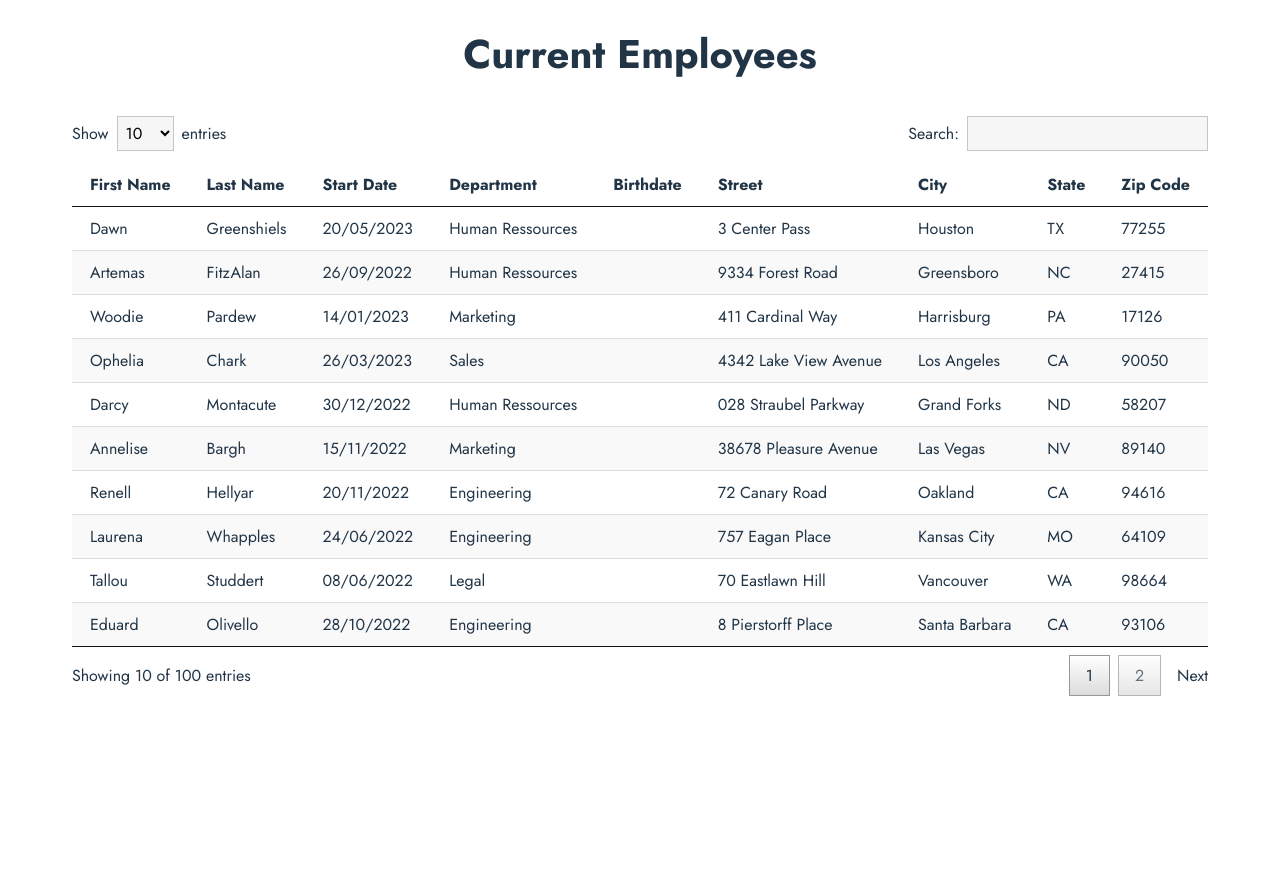
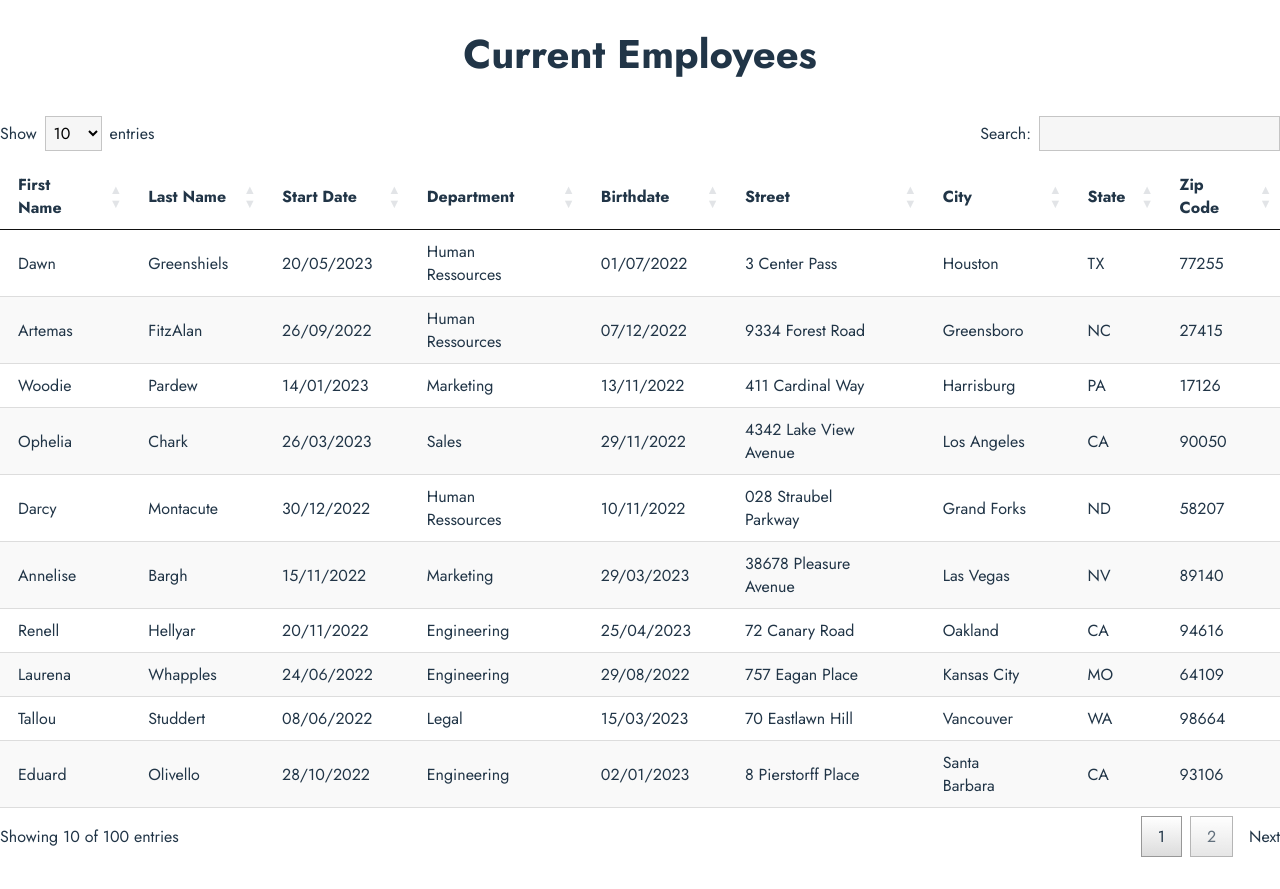
Before and after one commit to ask0ldd/P14-JQuery2ReactPluginsConversion, a React (Vite) app: page /employee-list in a window 1280 px wide. Before the commit the page ends 800 px from the top, so only its background shows below. Built offline with nearby package versions, Linux system fonts and the light colour scheme.

Commit message:
table component use context instead of props now

```diff
--- a/src/App.css
+++ b/src/App.css
@@ -1,7 +1,7 @@
 #root {
   max-width: 1440px;
   margin: 0 auto;
-  padding: 2rem;
+  padding: 2rem 0;
 }
 
 a {
--- a/src/components/DatasTable/DatasTable.tsx
+++ b/src/components/DatasTable/DatasTable.tsx
@@ -46,8 +46,8 @@ function DatasTable({columnsDefinition, tableDatas} : IProps){
         setDisplayRules({...displayRules, currentPage : 1})
     }, [searchString])
 
-    const firstDisplayedEntry = Math.abs((displayRules.currentPage-1)*displayRules.nEntriesPerPage)
-    const lastDisplayedEntry = Math.abs((displayRules.currentPage-1)*displayRules.nEntriesPerPage + displayRules.nEntriesPerPage)
+    /*const firstDisplayedEntry = Math.abs((displayRules.currentPage-1)*displayRules.nEntriesPerPage)
+    const lastDisplayedEntry = Math.abs((displayRules.currentPage-1)*displayRules.nEntriesPerPage + displayRules.nEntriesPerPage)*/
     // console.log('first: ', firstDisplayedEntry)
     // console.log('last: ', lastDisplayedEntry)
 
@@ -55,14 +55,14 @@ function DatasTable({columnsDefinition, tableDatas} : IProps){
 
     return(
         <>
-            <DatasTableContext.Provider value={{displayRules, tableDatasState, ordering, searchString, setDisplayRules, setOrdering, setSearchString}}>
+            <DatasTableContext.Provider value={{displayRules, tableDatasState, ordering, searchString, tableColumnsNames, tableDatasKeys, setDisplayRules, setOrdering, setSearchString}}>
                 <div id="entriesNSearchContainer">
                     <NDisplayedSelect/>
                     <SearchModule/>
                 </div>
-                <Table tableColumnsNames={tableColumnsNames} tableDatasKeys={tableDatasKeys} tableDatas={[...tableDatasState].slice(firstDisplayedEntry, lastDisplayedEntry)} setOrdering={setOrdering} ordering={ordering} setDisplayingRange={setDisplayRules}/>
+                <Table/>
                 <div id="infosNPaginationContainer">
-                    <NEntries nEntries={tableDatasState.slice(firstDisplayedEntry, lastDisplayedEntry).length} totalEntries={tableDatasState.length}/>
+                    <NEntries/>
                     <Pagination totalEntries={tableDatasState.length} currentPage={displayRules.currentPage} nEntriesPerPage={displayRules.nEntriesPerPage} setDisplayRules={setDisplayRules}/>
                 </div>
             </DatasTableContext.Provider>
@@ -70,21 +70,25 @@ function DatasTable({columnsDefinition, tableDatas} : IProps){
     )
 }
 
+/*
+<Table tableColumnsNames={tableColumnsNames} tableDatasKeys={tableDatasKeys} tableDatas={[...tableDatasState].slice(firstDisplayedEntry, lastDisplayedEntry)} setOrdering={setOrdering} ordering={ordering} setDisplayingRange={setDisplayRules}/>
+*/
+
 export default DatasTable
 
 interface IDatasTableContext{ // define states interfaces to replace any
     displayRules? : any
-    tableDatasState? : any
+    tableDatasState : any
     ordering? : any
     searchString? : string
-    tableColumnsNames? : Array<string>
-    tableDatasKeys? : Array<string>
+    tableColumnsNames : Array<string>
+    tableDatasKeys : Array<string>
     setDisplayRules? : any
     setOrdering? : any
     setSearchString? : any
 }
 
-export const DatasTableContext = createContext<IDatasTableContext>({})
+export const DatasTableContext = createContext<IDatasTableContext>({tableDatasState : [],tableColumnsNames : [], tableDatasKeys: []})
 
 interface IProps {
     columnsDefinition : Array<IColumnDefElement>
--- a/src/components/DatasTable/NEntries.tsx
+++ b/src/components/DatasTable/NEntries.tsx
@@ -1,11 +1,22 @@
-interface IProps{
+import { DatasTableContext } from "./DatasTable"
+import { useContext } from "react"
+
+/*interface IProps{
     nEntries: number
     totalEntries: number
-}
+}*/
 
-function NEntries({nEntries, totalEntries} : IProps){
+function NEntries(/*{nEntries, totalEntries} : IProps*/){
+
+    const {tableDatasState, displayRules} = useContext(DatasTableContext)
+
+    const firstDisplayedEntry = Math.abs((displayRules.currentPage-1)*displayRules.nEntriesPerPage)
+    const lastDisplayedEntry = Math.abs((displayRules.currentPage-1)*displayRules.nEntriesPerPage + displayRules.nEntriesPerPage)
+    const displayedRows = tableDatasState.slice(firstDisplayedEntry, lastDisplayedEntry).length
+    const totalEntries = tableDatasState.length
+
     return(
-        <div id="infosContainer">Showing {nEntries} of {totalEntries} entries</div>
+        <div id="infosContainer">Showing {displayedRows} of {totalEntries} entries</div>
     )
 }
 
--- a/src/components/DatasTable/Table.tsx
+++ b/src/components/DatasTable/Table.tsx
@@ -1,6 +1,7 @@
 /* eslint-disable @typescript-eslint/no-explicit-any */
 import { useContext } from "react"
 import { DatasTableContext } from "./DatasTable"
+import '../../style/table/Table.css'
 
 interface IOrdering{
   column : string
@@ -24,15 +25,9 @@ function isLastRow(index : number, lastRowIndex : number){
   return index === lastRowIndex ? ' bottomblackborder' : ''
 }
 
-function Table({tableColumnsNames, tableDatasKeys, tableDatas, setOrdering, ordering} : IProps) {
+function Table(/*{tableColumnsNames, tableDatasKeys, tableDatas, setOrdering, ordering} : IProps*/) {
 
-    const context = useContext(DatasTableContext)
-
-    // console.log(context)
-    // console.log(context.range)
-    // console.log(tableDatas)
-
-    // console.log(setOrdering)
+    const {displayRules, tableDatasState, ordering, searchString, tableColumnsNames, tableDatasKeys, setDisplayRules, setOrdering, setSearchString} = useContext(DatasTableContext)
 
     function handleOrderingClick(index : number){
       // if clicking on the already active column, invert sorting direction
@@ -42,15 +37,20 @@ function Table({tableColumnsNames, tableDatasKeys, tableDatas, setOrdering, orde
       return setOrdering({column : tableDatasKeys[index], direction : 'asc'})
     }
 
+    const firstDisplayedEntry = Math.abs((displayRules.currentPage-1)*displayRules.nEntriesPerPage)
+    const lastDisplayedEntry = Math.abs((displayRules.currentPage-1)*displayRules.nEntriesPerPage + displayRules.nEntriesPerPage)
+
+    const rowsToDisplay = [...tableDatasState].slice(firstDisplayedEntry, lastDisplayedEntry)
+
     return (
         <table>
         <thead>
           <tr className='bottomblackborder'>
-          {tableColumnsNames.map((name, index) => (<th key={'thtable-'+index} style={{cursor:'pointer'}} onClick={() => {handleOrderingClick(index)}}>{name}</th>))}
+          {[...tableColumnsNames].map((name, index) => (<th key={'thtable-'+index} style={{cursor:'pointer'}} onClick={() => {handleOrderingClick(index)}}>{name}</th>))}
           </tr>
         </thead>
         <tbody>
-          {tableDatas.map((datarow, index) => (<tr key={'trtable-'+index} className={isRowOdd(index) + isLastRow(index, tableDatas.length-1)}>{tableDatasKeys.map(key => (<td key={'tdtable-'+key+'-'+index}>{datarow[key]}</td>))}</tr>))}
+          {[...rowsToDisplay].map((datarow, index) => (<tr key={'trtable-'+index} className={isRowOdd(index) + isLastRow(index, tableDatasState.length-1)}>{[...tableDatasKeys].map(key => (<td key={'tdtable-'+key+'-'+index}>{datarow[key]}</td>))}</tr>))}
         </tbody>
       </table>
     )
--- a/src/pages/CurrentEmployees.tsx
+++ b/src/pages/CurrentEmployees.tsx
@@ -5,9 +5,6 @@ import usersDatas from '../datas/usersDatas'
 import DatasTable from '../components/DatasTable/DatasTable'
 
 function CurrentEmployees() {
-
-  /*const columnsNames = ['First Name', 'Last Name', 'Start Date', 'Department', 'Birthdate', 'Street', 'City', 'State', 'Zip Code']
-  const dataKeys = ['firstName', 'lastName', 'startingDate', 'department', 'birthDate', 'street', 'city', 'state', 'zipCode']*/
 
   return (
     <main className='mainCE'>
@@ -34,7 +31,7 @@ const columnsDefinition : Array<IColumnDefElement> = [
   { th: 'Last Name', datakey: 'lastName', sortable: true, datatype: 'string' },
   { th: 'Start Date', datakey: 'startingDate', sortable: true, datatype: 'date' },
   { th: 'Department', datakey: 'department', sortable: true, datatype: 'string' },
-  { th: 'Birthdate', datakey: 'birthdate', sortable: true, datatype: 'date' },
+  { th: 'Birthdate', datakey: 'birthDate', sortable: true, datatype: 'date' },
   { th: 'Street', datakey: 'street', sortable: true, datatype: 'string' },
   { th: 'City', datakey: 'city', sortable: true, datatype: 'string' },
   { th: 'State', datakey: 'state', sortable: true, datatype: 'string' },
--- a/src/style/CurrentEmployees.css
+++ b/src/style/CurrentEmployees.css
@@ -3,56 +3,6 @@
   flex-direction: column;
   font-family: "Jost", sans-serif;
   font-size: 1rem;
-}
-
-table {
-  border-collapse: collapse;
-  margin-top: 0.75rem;
-  margin-bottom: 0.5rem;
-}
-
-tr {
-  border-bottom: 1px solid #ddd;
-}
-
-th {
-  text-align: left;
-  position: relative;
-}
-
-/*th::after {
-  content: "▲";
-  position: absolute;
-  display: block;
-  opacity: 0.125;
-  right: 10px;
-  line-height: 9px;
-  font-size: 0.8em;
-  top: 50%;
-}
-
-th::before {
-  content: "▼";
-  position: absolute;
-  display: block;
-  opacity: 0.125;
-  right: 10px;
-  line-height: 9px;
-  font-size: 0.8em;
-  bottom: 50%;
-}*/
-
-table tr.bottomblackborder {
-  border-bottom: 1px solid #111;
-}
-
-th,
-td {
-  padding: 10px 18px;
-}
-
-.odd {
-  background-color: #f9f9f9;
 }
 
 #entriesNSearchContainer,
--- /dev/null
+++ b/src/style/table/Table.css
@@ -0,0 +1,54 @@
+table {
+  border-collapse: collapse;
+  margin-top: 0.75rem;
+  margin-bottom: 0.5rem;
+  padding: 0;
+}
+
+tr {
+  border-bottom: 1px solid #ddd;
+}
+
+th {
+  text-align: left;
+  position: relative;
+}
+
+table tr.bottomblackborder {
+  border-bottom: 1px solid #111;
+}
+
+th,
+td {
+  padding: 10px 36px 10px 18px;
+}
+
+tbody tr:hover {
+  background-color: #efeff5;
+}
+
+.odd {
+  background-color: #f9f9f9;
+}
+
+th::after {
+  content: "▲";
+  position: absolute;
+  display: block;
+  opacity: 0.125;
+  right: 8px;
+  line-height: 9px;
+  font-size: 0.8em;
+  bottom: 54%;
+}
+
+th::before {
+  content: "▼";
+  position: absolute;
+  display: block;
+  opacity: 0.125;
+  right: 8px;
+  line-height: 9px;
+  font-size: 0.8em;
+  top: 54%;
+}
```
